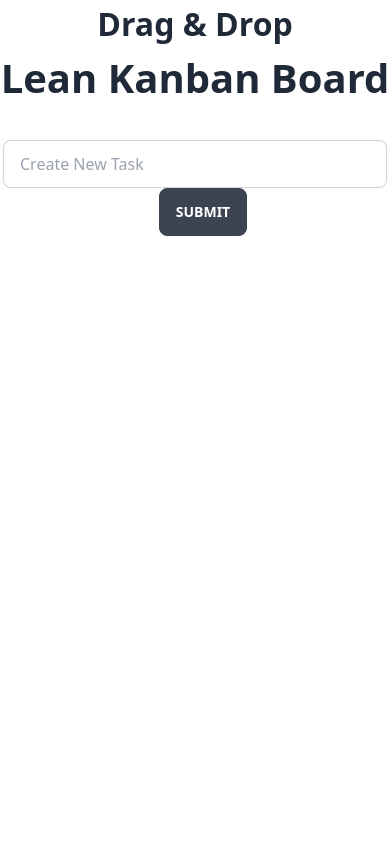
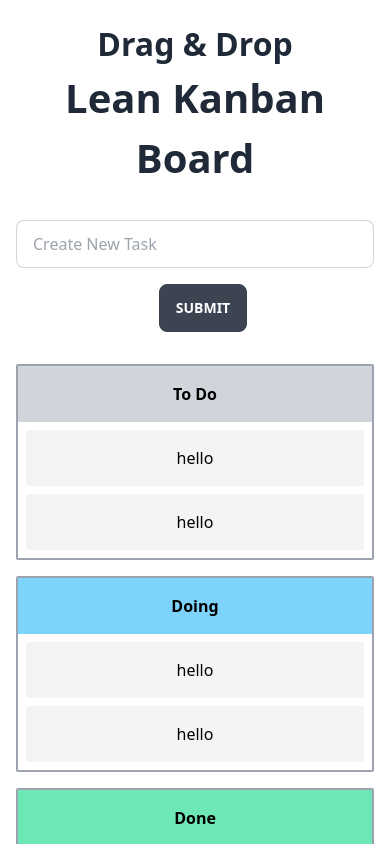
Before and after one commit to tanvir-hossan-dev/Kanban-Project, a React (Vite) app: page / in a window 390 px wide. Shown: the top 844 px of the page. Built offline with nearby package versions, Linux system fonts and the light colour scheme.

Commit message:
Task section complete with responsive

```diff
--- a/package.json
+++ b/package.json
@@ -10,6 +10,7 @@
   },
   "dependencies": {
     "daisyui": "^2.51.3",
+    "prop-types": "^15.8.1",
     "react": "^18.2.0",
     "react-dom": "^18.2.0"
   },
--- a/src/App.jsx
+++ b/src/App.jsx
@@ -1,17 +1,18 @@
 import { useState } from "react";
+import Tasks from "./components/Tasks/Tasks";
 
 function App() {
   const [task, setTask] = useState("");
   return (
     <>
-      <div className="lg:px-[100px] text-center lg:mt-[100px]">
+      <div className="lg:px-[100px] px-4 text-center lg:mt-[100px] my-[20px]">
         {/* Header  */}
         <div>
           <h2 className="font-bold text-[32px]">Drag & Drop</h2>
           <h1 className="font-bold text-[40px]">Lean Kanban Board</h1>
         </div>
         {/* Inpur form */}
-        <form className="mt-8">
+        <form className="my-8">
           <input
             type="text"
             placeholder="Create New Task"
@@ -19,10 +20,12 @@ function App() {
             value={task}
             onChange={(e) => setTask(e.target.value)}
           />
-          <button type="submit" className="btn ml-4">
+          <button type="submit" className="btn ml-4 mt-4">
             Submit
           </button>
         </form>
+        {/* Tasks section  */}
+        <Tasks />
       </div>
     </>
   );
--- /dev/null
+++ b/src/components/Tasks/Task/Task.jsx
@@ -0,0 +1,23 @@
+import React from "react";
+import PropTypes from "prop-types";
+
+const Task = ({ Title, TitleColor, Delete }) => {
+  return (
+    <div className="border-2 border-solid border-gray-400 rounded-sm">
+      <h3 className={`py-4 ${TitleColor}  text-black font-bold`}>{Title}</h3>
+      <ul className="mx-2">
+        <li className="py-4 bg-gray-100 text-black font-medium my-2 rounded-sm">hello</li>
+        <li className="py-4 bg-gray-100 text-black font-medium my-2 rounded-sm">hello</li>
+      </ul>
+      {Delete && <button className="btn w-[96%]  btn-error mb-2">{Delete}</button>}
+    </div>
+  );
+};
+
+Task.PropTypes = {
+  Title: PropTypes.object,
+  TitleColor: PropTypes.string,
+  Delete: PropTypes.string,
+};
+
+export default Task;
--- /dev/null
+++ b/src/components/Tasks/Tasks.jsx
@@ -0,0 +1,15 @@
+import React from "react";
+import Task from "./Task/Task";
+
+const Tasks = () => {
+  return (
+    <div className="grid grid-cols-1 md:grid-cols-2 lg:grid-cols-4 gap-4">
+      <Task Title="To Do" TitleColor="bg-gray-300" />
+      <Task Title="Doing" TitleColor="bg-sky-300" />
+      <Task Title="Done" TitleColor="bg-emerald-300" />
+      <Task Title="Trash" TitleColor="bg-red-500" Delete="Delete" />
+    </div>
+  );
+};
+
+export default Tasks;
```
Also changed, not shown: vite.config.js.timestamp-1678270848516.mjs (added, +10 -0 lines), 2 other files (tests, documents, lock files or other folders).
